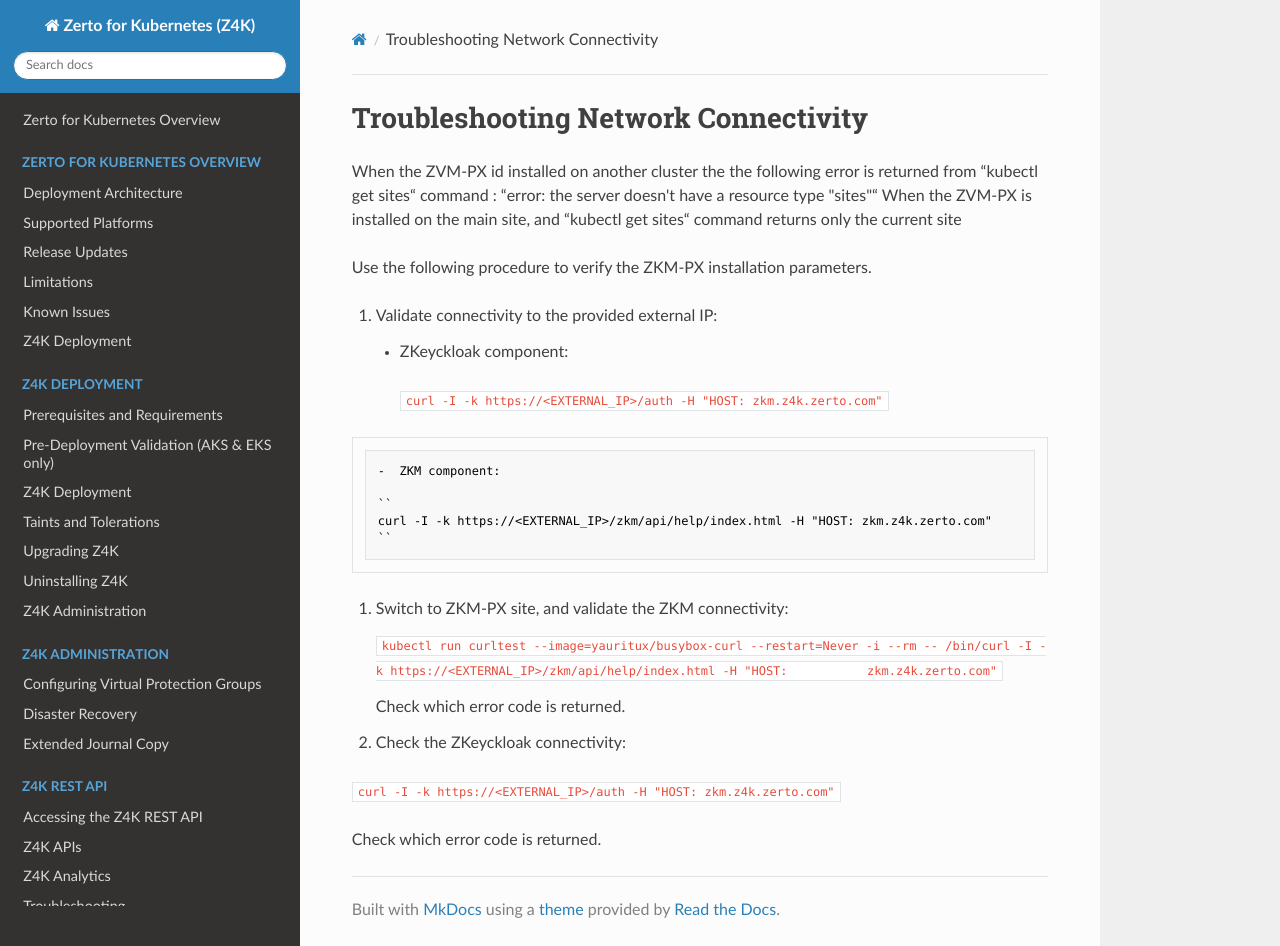
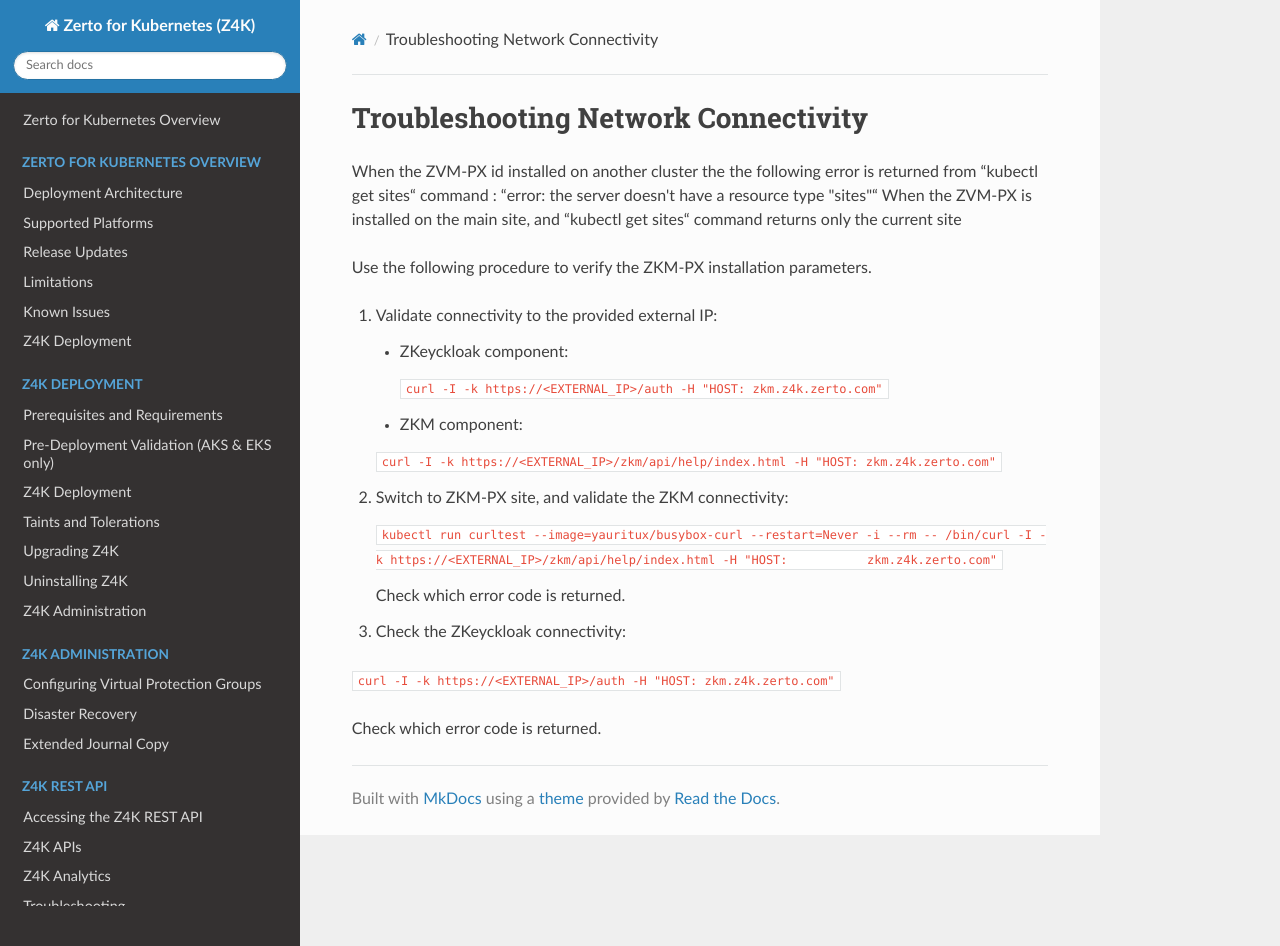
Before and after one commit to ZertoPublic/Z4K, an MkDocs documentation site: the page built from docs/NetworkConnectivity.md, in a window 1280 px wide and 946 px high. Built offline with MkDocs 1.6.1, drawn with Linux system fonts in a browser that asks for light colours.

```diff
--- a/docs/NetworkConnectivity.md
+++ b/docs/NetworkConnectivity.md
@@ -10,9 +10,9 @@ Use the following procedure to verify the ZKM-PX installation parameters.
 
     -  ZKeyckloak component:
 
->>``
->>curl -I -k https://<EXTERNAL_IP>/auth -H "HOST: zkm.z4k.zerto.com"
->>``
+        ``
+        curl -I -k https://<EXTERNAL_IP>/auth -H "HOST: zkm.z4k.zerto.com"
+        ``
 
     -  ZKM component:
 
@@ -30,8 +30,8 @@ Use the following procedure to verify the ZKM-PX installation parameters.
 
 3. Check the ZKeyckloak connectivity:
 
-``
-curl -I -k https://<EXTERNAL_IP>/auth -H "HOST: zkm.z4k.zerto.com"
-``
+   ``
+   curl -I -k https://<EXTERNAL_IP>/auth -H "HOST: zkm.z4k.zerto.com"
+   ``
 
 Check which error code is returned.
```
